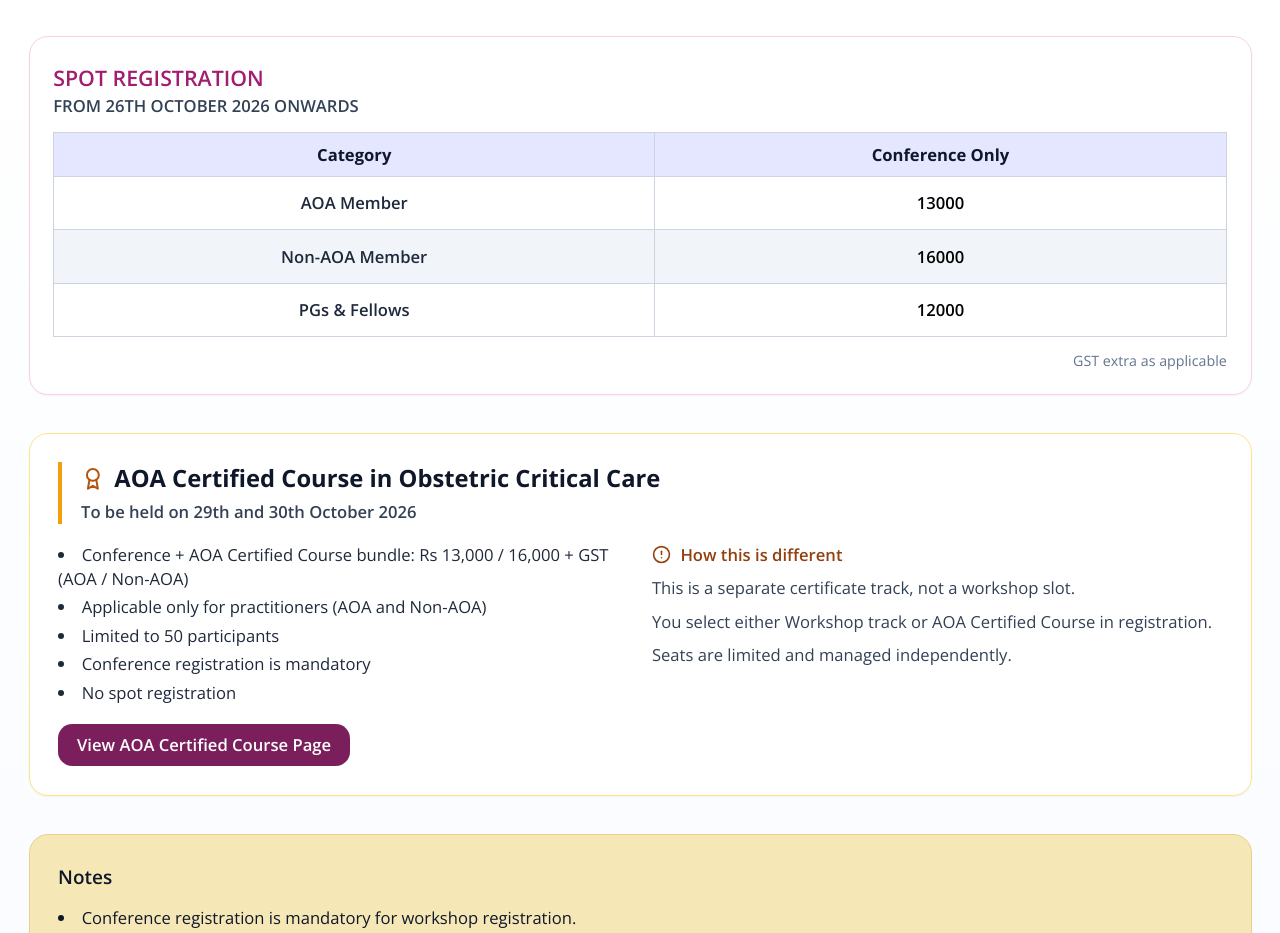
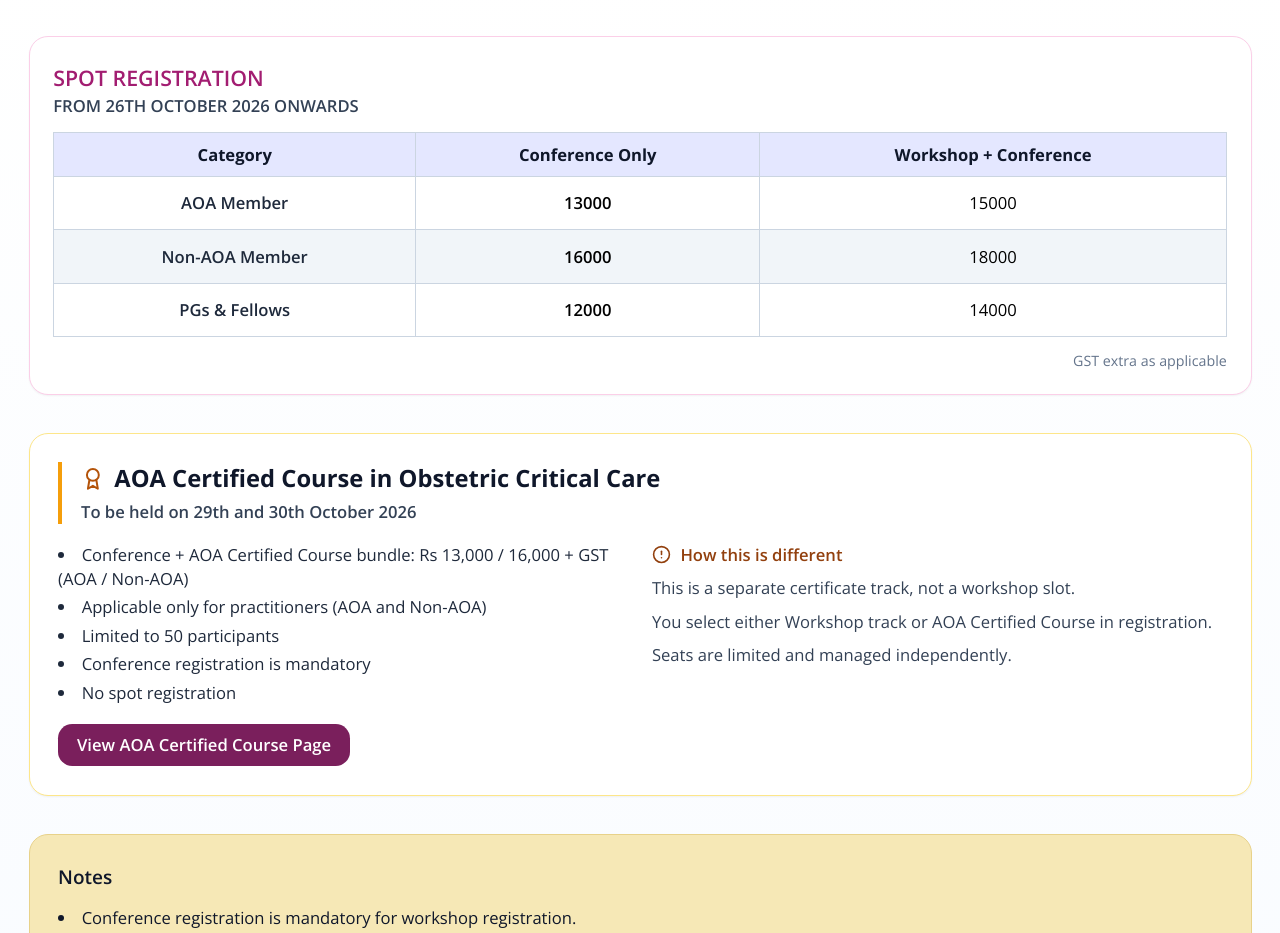
Before and after one commit to AbhiramBharadwaj/FinalAOACon2026-FrontEnd, a React (Vite) app: page /register-details in a window 1280 px wide. Shown: the part 1502-2435 px from the top of the page. Built offline with nearby package versions, Linux system fonts and the light colour scheme.

Commit message:
Show approved spot workshop registration prices

```diff
--- a/src/components/common/RegistrationFeesSection.jsx
+++ b/src/components/common/RegistrationFeesSection.jsx
@@ -5,17 +5,17 @@ const feeRows = [
   {
     label: 'AOA Member',
     early: { conf: '8000', ws: '10000', combo: null },
-    spot: { conf: '13000' },
+    spot: { conf: '13000', ws: '15000' },
   },
   {
     label: 'Non-AOA Member',
     early: { conf: '11000', ws: '13000', combo: null },
-    spot: { conf: '16000' },
+    spot: { conf: '16000', ws: '18000' },
   },
   {
     label: 'PGs & Fellows',
     early: { conf: '7000', ws: '9000', combo: null },
-    spot: { conf: '12000' },
+    spot: { conf: '12000', ws: '14000' },
   },
 ];
 
@@ -144,6 +144,7 @@ const RegistrationFeesSection = () => {
                   <tr className={headerClass}>
                     <th className="border border-slate-300 px-3 py-2" scope="col">Category</th>
                     <th className="border border-slate-300 px-3 py-2" scope="col">Conference Only</th>
+                    <th className="border border-slate-300 px-3 py-2" scope="col">Workshop + Conference</th>
                   </tr>
                 </thead>
                 <tbody className="text-center">
@@ -151,6 +152,7 @@ const RegistrationFeesSection = () => {
                     <tr key={`spot-${row.label}`} className={index % 2 === 0 ? 'bg-white' : 'bg-slate-100'}>
                       <th className="border border-slate-300 px-3 py-3 font-semibold text-slate-800" scope="row">{row.label}</th>
                       <td className={`${cellBaseClass} font-semibold`}>{renderCell(row.spot.conf)}</td>
+                      <td className={cellBaseClass}>{renderCell(row.spot.ws)}</td>
                     </tr>
                   ))}
                 </tbody>
```
Also changed, not shown: 1 other file (tests, documents, lock files or other folders).
